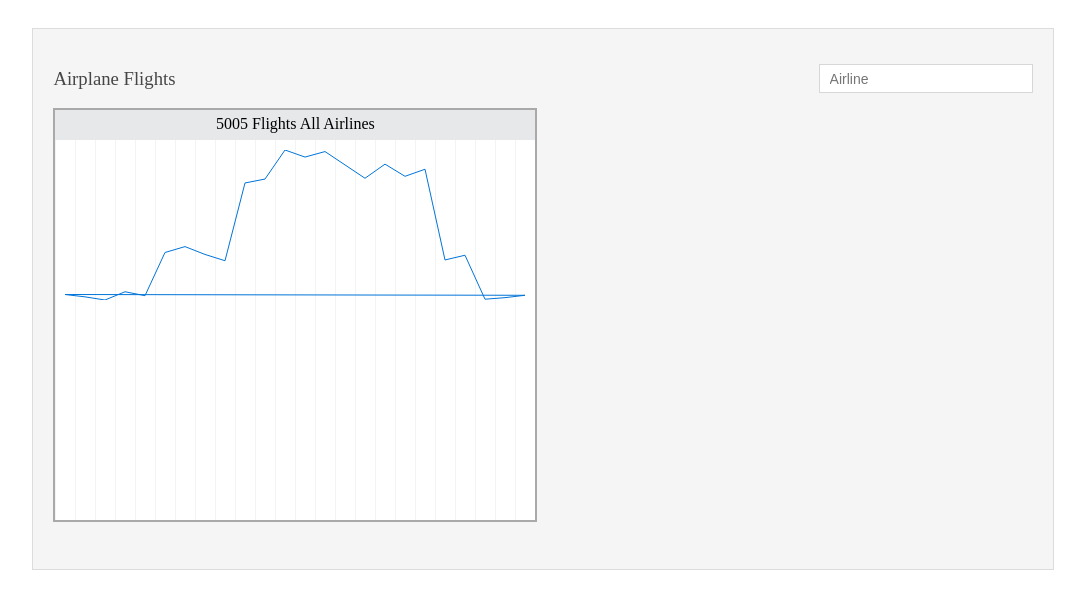
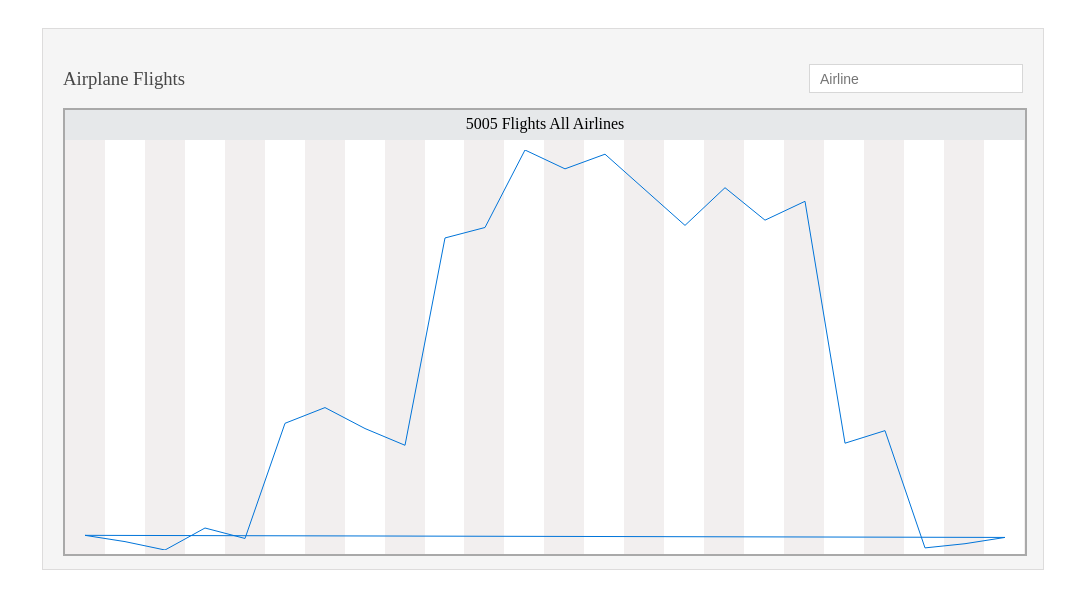
Before and after one commit to ravneetsumman/mist-coding-exercise, a plain HTML site: page index.html in a window 1280 px wide. Shown: the whole page, without its empty margins (97-1182 px from the left). Drawn offline with Linux system fonts and the light colour scheme.

Commit message:
Add repeating background stripes

```diff
--- a/air-planes.css
+++ b/air-planes.css
@@ -9,16 +9,22 @@ body {
   width: auto;
 }
 .chart {
-  height: 370px;
-  width: 480px;
-  background: repeating-linear-gradient(to right,#E7E7E7,#fff 1px,#fff 20px);
+  height: 100%;
+  width: 100%;
+  background: repeating-linear-gradient(
+    to right,
+    #F2EFEF,
+    #F2EFEF 4.166%,
+    #FFFFFF 4.166%,
+    #FFFFFF 8.322%
+  );
   padding-top: 10px;
 }
 
 .container{
   border: 1px solid #DDDCDC;
   background-color: #F5F5F5;
-  width: 80%;
+  width: 960px;
   height: 500px;
   display: border-box;
   padding: 20px;
@@ -39,8 +45,8 @@ body {
 }
 .graph-box{
   border: 2px solid #A9A9A9;
-  width: 480px;
-  /* height: 450px; */
+  width: 100%;
+  height: auto;
   display: border-box;
   clear:both;
 }
--- a/airline-script.js
+++ b/airline-script.js
@@ -85,7 +85,7 @@ function is_flight_in_given_hour(flight, hour_index) {
   return hour_start <= flight_time && flight_time <= hour_end;
 }
 
-function calculate_coordinates(flights_data, width=480, height=150){
+function calculate_coordinates(flights_data, width=960, height=400){
   var max = Math.max(...flights_data);
   var min = Math.min(...flights_data);
 
--- a/index.html
+++ b/index.html
@@ -18,7 +18,7 @@
             <span id="airline_name"></span>
           </div>
           <div class="chart">
-            <svg viewBox="0 0 480 150" id="flights_chart"></svg>
+            <svg viewBox="0 0 960 400" id="flights_chart" preserveAspectRatio="xMidYMid meet"></svg>
           </div>
          </div>
        </div>
```
